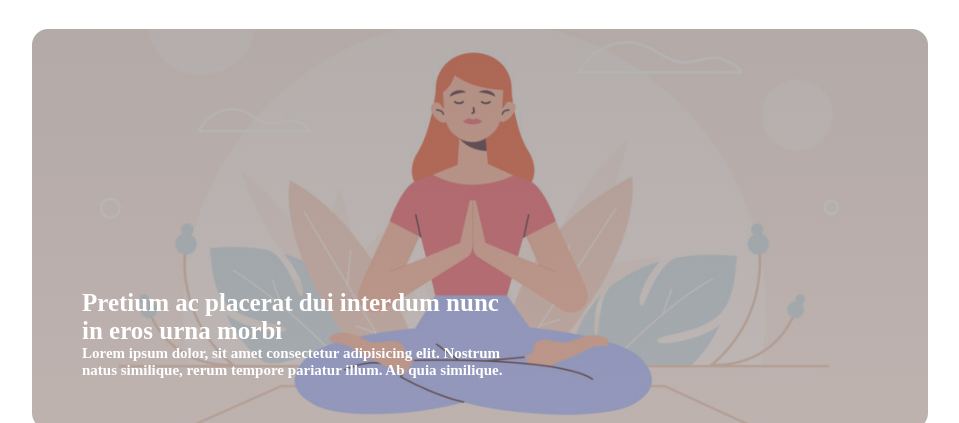
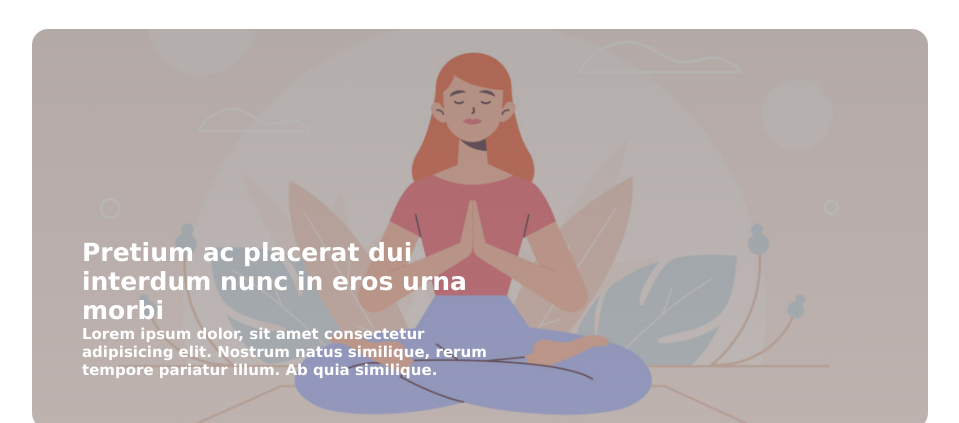
Before and after one commit to AlessandroMarinuzzi/htmlcss-wp, a plain HTML site: page index.html in a window 1280 px wide. Shown: the part 116-539 px from the top of the page, without its empty margins (160-1119 px from the left). Drawn offline with Linux system fonts and the light colour scheme.

Commit message:
Modify Final Commit

```diff
--- a/style.css
+++ b/style.css
@@ -10,7 +10,7 @@
 .site_container{
     width: 70%;
     margin: 20px auto;
-    /* font-family: Verdana, Geneva, Tahoma, sans-serif; */
+    font-family: Verdana, Geneva, Tahoma, sans-serif;
 }
 /* /Page Coordinates */
 
@@ -76,15 +76,12 @@ a:hover{
 .title{
     height: 120px;
     background-color: white;
-    /* position: relative; */
 }
 .label{
-    /* line-height: 25px; */
     padding-top: 25px;
 }
 .label2{
     color: grey;
-    /* padding-bottom: 20px; */
 }
 /* /Titles section */
 
@@ -140,13 +137,10 @@ a:hover{
      background-image: url('./img/banner-2.jpg');
      background-size: cover;
      background-position: 50%;
-     /* background-position: center;
-     background-repeat: no-repeat; */
      height: 180px;
      width: 100%;
      border-radius: 1rem;
      filter: brightness(70%);
-     /* border: 2px solid black; */
  }
  /* /Float section  */
 
```
